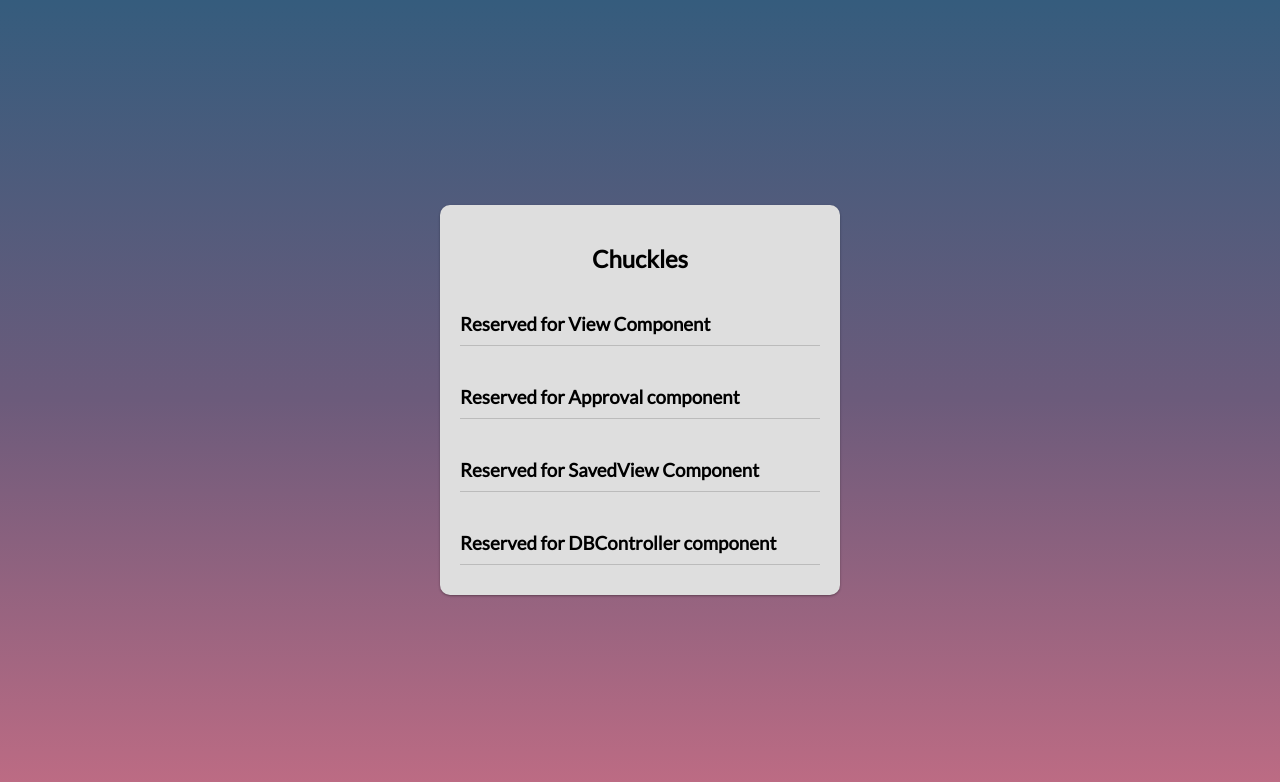
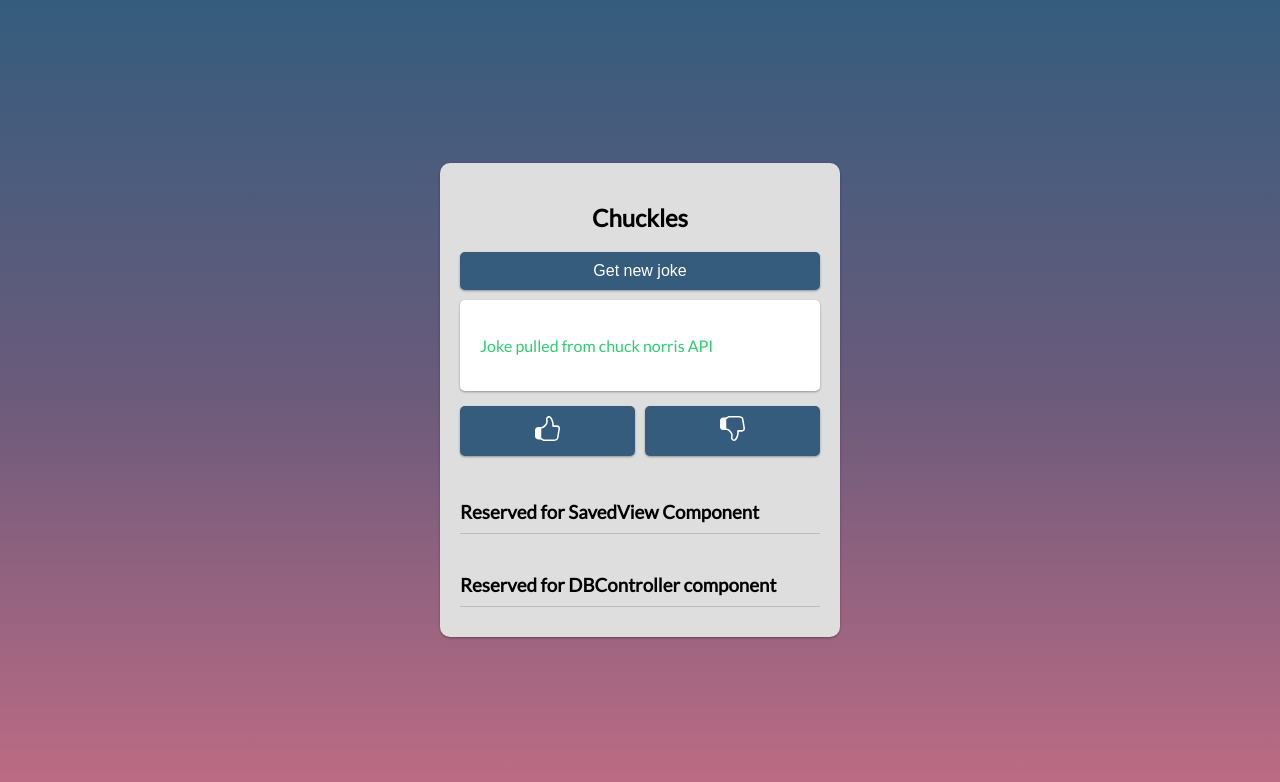
Before and after one commit to cpalmer-atx/Chuckles, a React (Create React App) app in the folder frontend/: page / in a window 1280 px wide. Shown: the top 782 px of the page. Built offline with nearby package versions, Linux system fonts and the light colour scheme.

Commit message:
API facing UI implemented / styled

```diff
--- a/frontend/package.json
+++ b/frontend/package.json
@@ -9,6 +9,7 @@
     "axios": "^0.21.1",
     "react": "^17.0.2",
     "react-dom": "^17.0.2",
+    "react-icons": "^4.2.0",
     "react-scripts": "4.0.3",
     "web-vitals": "^1.0.1"
   },
--- a/frontend/src/App.css
+++ b/frontend/src/App.css
@@ -30,6 +30,49 @@ body {
   border-radius: 10px;
 }
 
+.approval-container {
+  display: flex;
+  justify-content: center;
+  margin: 10px 0;
+  max-width: 400px;
+  border-radius: 5px;
+}
+
+.btn {
+  cursor: pointer;
+  background-color: var(--btn-color);
+  box-shadow: var(--box-shadow);
+  color: #fff;
+  border: 0;
+  display: block;
+  font-size: 16px;
+  margin: 10px 0 10px;
+  padding: 10px;
+  width: 100%;
+  border-radius: 5px;
+  transition: 0.2s ease;
+}
+
+.view-panel {
+  background-color: #fff;
+  box-shadow: var(--box-shadow);
+  padding: 20px;
+  display: flex;
+  justify-content: space-between;
+  margin: 10px 0;
+  max-width: 400px;
+  border-radius: 5px;
+}
+
+.view-panel > div {
+  flex: 1;
+  text-align: center;
+}
+
+.view-panel > div:first-of-type {
+  border-right: 1px solid #dedede;
+}
+
 h1 {
   letter-spacing: 1px;
   margin: 0;
@@ -49,3 +92,37 @@ h4 {
   margin: 0;
   text-transform: uppercase;
 }
+
+p {
+  color: #2ecc71;
+}
+
+.like-btn, .dislike-btn {
+  cursor: pointer;
+  background-color: var(--btn-color);
+  box-shadow: var(--box-shadow);
+  color: #fff;
+  border: 0;
+  display: block;
+  font-size: 25px;
+  margin: 5px;
+  padding: 10px;
+  width: 175px;
+  max-height: 50px;
+  border-radius: 5px;
+  transition: 0.2s;
+}
+
+.like-btn:hover {
+  font-size: 27px;
+  color: #2ecc71;
+}
+
+.dislike-btn:hover {
+  font-size: 27px;
+  color: #ff493b;
+}
+
+.btn:hover {
+  opacity: .9;
+}
--- a/frontend/src/components/Approval.js
+++ b/frontend/src/components/Approval.js
@@ -1,7 +1,18 @@
+import { GoThumbsup, GoThumbsdown } from 'react-icons/go';
+
 export const Approval = () => {
   return (
-    <div>
-      <h3>Reserved for Approval component</h3>
+    <div className="approval-container">
+      <div>
+        <button className="like-btn">
+          <GoThumbsup />
+        </button>
+      </div>
+      <div>
+        <button className="dislike-btn">
+          <GoThumbsdown />
+        </button>
+      </div>
     </div>
   )
 }
--- a/frontend/src/components/View.js
+++ b/frontend/src/components/View.js
@@ -1,7 +1,12 @@
 export const View = () => {
   return (
-    <div>
-      <h3>Reserved for View Component</h3>
-    </div>
+    <>
+      <button className="btn">
+        Get new joke
+      </button>
+      <div className="view-panel">
+        <p>Joke pulled from chuck norris API</p>
+      </div>
+    </>
   )
 }
```
Also changed, not shown: 1 other file (tests, documents, lock files or other folders).
